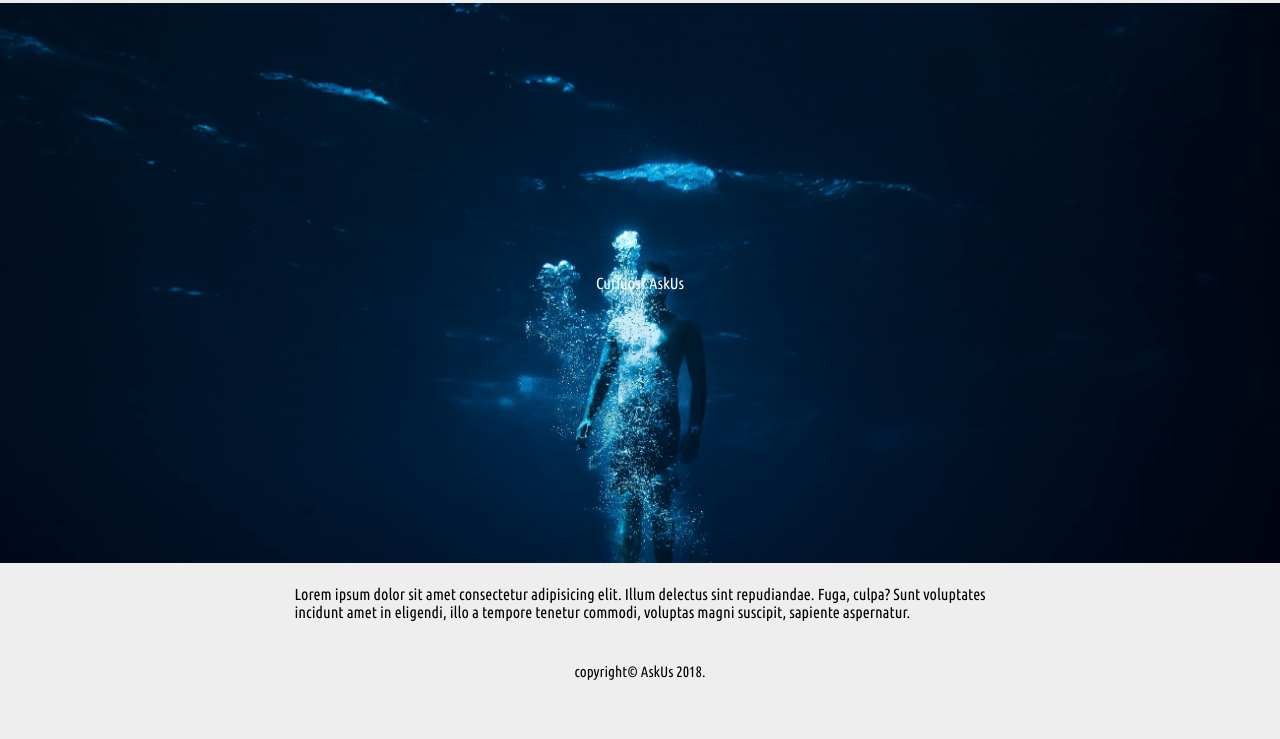
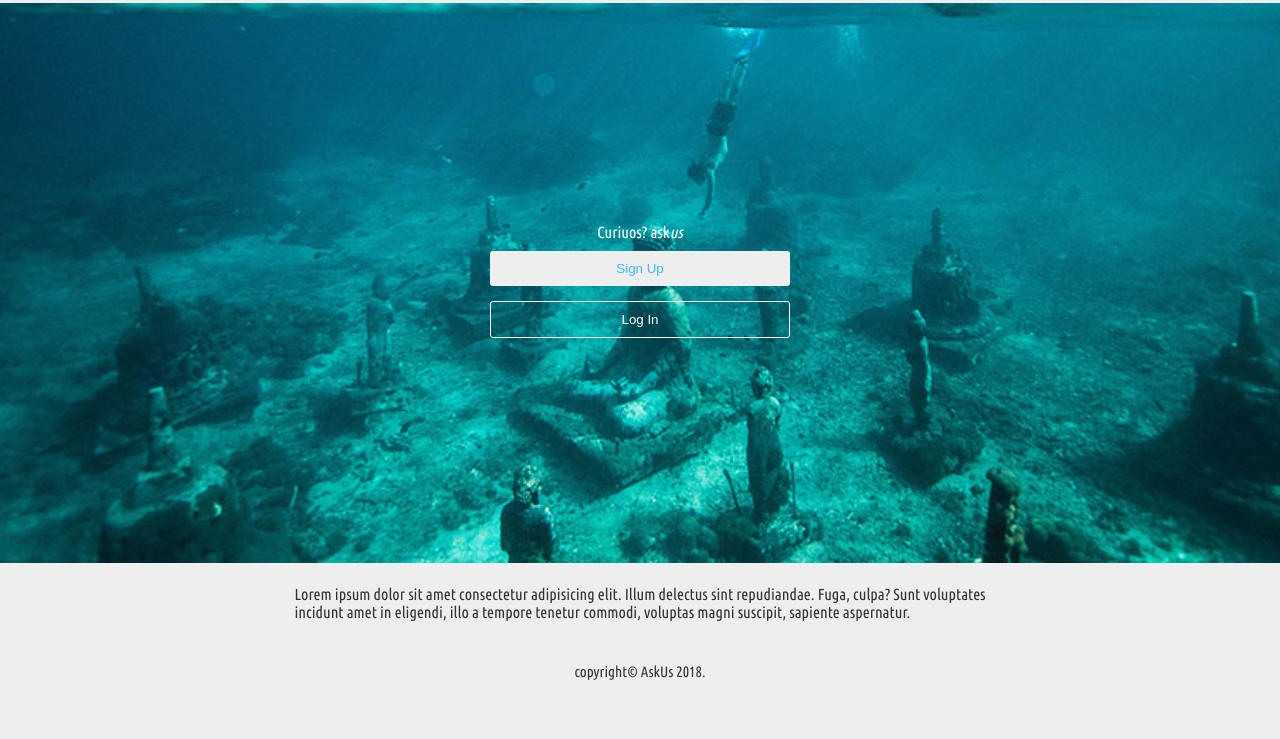
Before and after one commit to Johnpaul-Borree/AskUs, a plain HTML site: page index.html in a window 1280 px wide. Shown: the part 61-800 px from the top of the page. Drawn offline with Linux system fonts and the light colour scheme; a web font is replaced by a local one.

Commit message:
Add link to log in and sign up [#159582505]
Add link to log in and signup form
user can go to homepage from landing through this linking
buttons

```diff
--- a/UI/CSS/style.css
+++ b/UI/CSS/style.css
@@ -15,6 +15,7 @@ body{
     font-family: "Ubuntu Condensed", sans-serif;
     font-size: 16px;
     background: #eee;
+    color: #333;
 }
 .header{
     min-width: 100%;
@@ -28,7 +29,7 @@ body{
     text-decoration: none;
     font-family: "Racing Sans One", serif;
     font-size: 1.4em;
-    color: #2b3856;
+    color: #3bb9ff;
 }
 .header > h2 a > i{
     font-family: "Sofia", sans-serif;
@@ -38,7 +39,7 @@ body{
 .content{
     min-width: 100%;
     height: 70vh;
-    background: url("../Images/jeremy.jpg");
+    background: url("../Images/landings.png");
     background-size: cover;
     display: flex;
     flex-flow: column wrap;
@@ -55,6 +56,26 @@ body{
     justify-content: center;
     /* border-bottom: 1px solid #333; */
 }
+button{
+    width: 300px;
+    min-width: 300px;
+    background: #eee;
+    margin: 10px auto 5px;
+    padding: 10px;
+    cursor: pointer;
+    border: none;
+    border-radius: 3px;
+    color: #3bb9ff;
+}
+button:focus{
+    border: none;
+}
+button.login{
+    border: 1px solid #fff;
+    background: transparent;
+    color: #fff;
+    margin-top: 10px;
+}
 footer{
     min-width: 100%;
     font-size: 15px;
--- a/index.html
+++ b/index.html
@@ -11,7 +11,11 @@
             <h2><a href="index.html">ask<i>us</i></a></h2>
         </div>
         <div class="content">
-            <p>Curiuos? AskUs</p>
+            <div class="greetings">
+                <p>Curiuos? ask<i>us</i></p>
+            </div>
+                <button>Sign Up</button>
+                <button class="login">Log In</button>
         </div>
             <div class="info">
                 <p>Lorem ipsum dolor sit amet consectetur adipisicing elit. Illum delectus sint repudiandae. Fuga, culpa? Sunt
```
Also changed, not shown: UI/Images/jeremy.jpg (deleted), UI/Images/landings.png (added).
